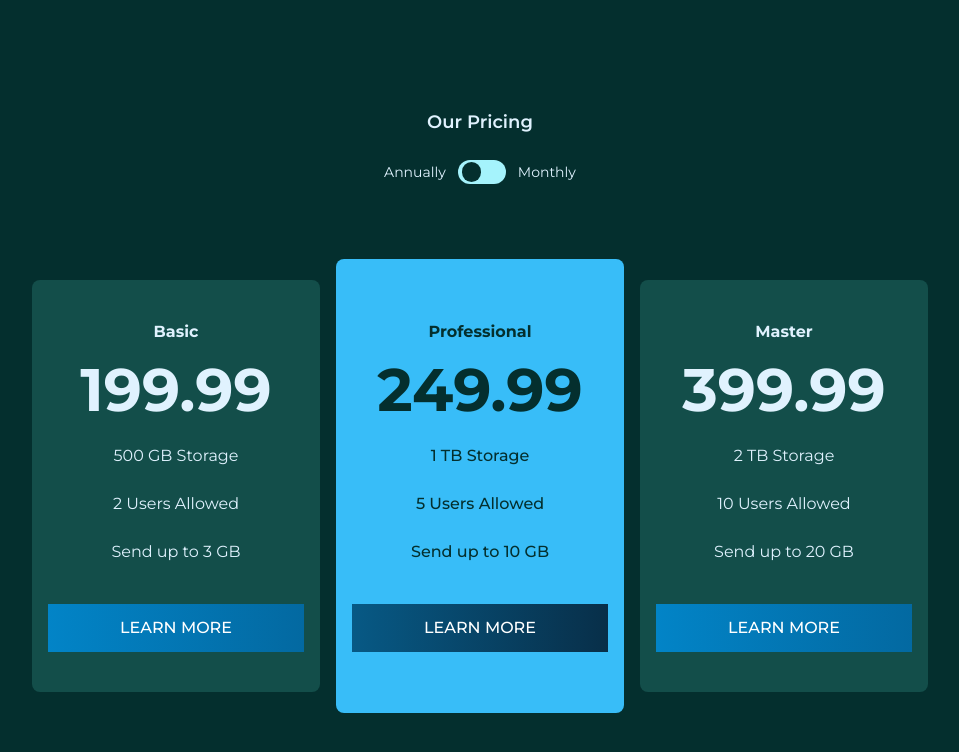
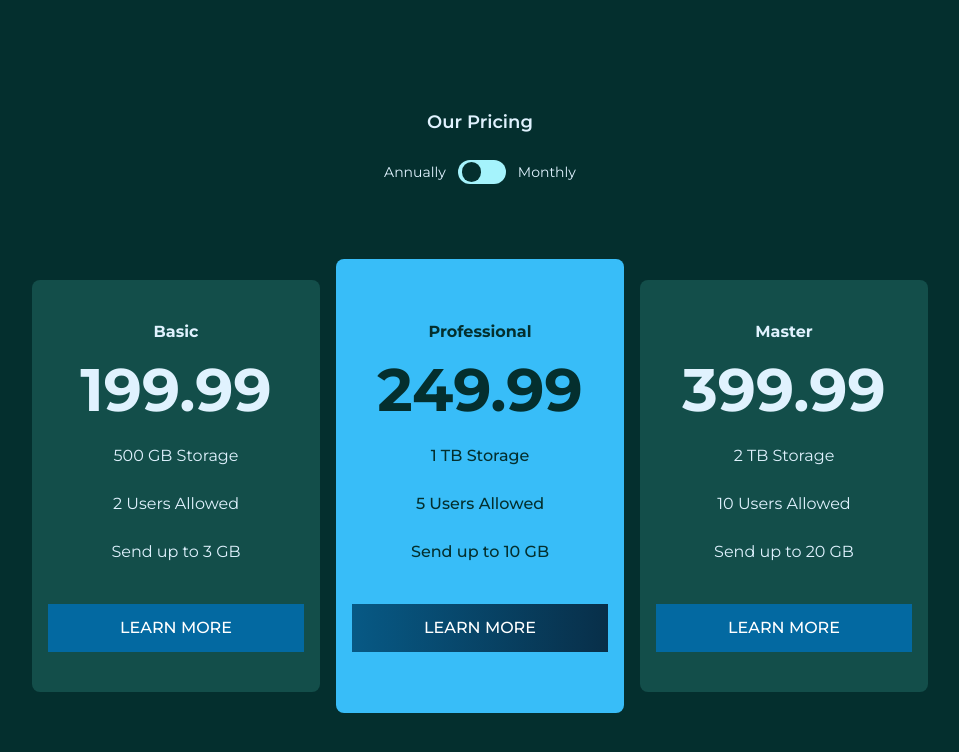
Before and after one commit to AtanasovCode/price-preview, a React (Vite) app: page / in a window 1280 px wide. Shown: the top 752 px of the page, without its empty margins (160-1119 px from the left). Built offline with nearby package versions, Linux system fonts and the light colour scheme.

Commit message:
removed button gradients

```diff
--- a/src/components/Card.jsx
+++ b/src/components/Card.jsx
@@ -28,8 +28,7 @@ const Card = ({ data, type }) => {
                     type="button"
                     value="Learn More"
                     className="uppercase font-2xl font-medium text-white w-full p-3 cursor-pointer
-                    bg-gradient-to-r from-btn-gradient-start to-btn-gradient-end
-                    hover:from-transparent hover:to-transparent hover:bg-sky-600"
+                    bg-btn-bg hover:bg-sky-600"
                 />
             </div>
         </div>
--- a/tailwind.config.js
+++ b/tailwind.config.js
@@ -15,8 +15,7 @@ export default {
         'toggle': "#042f2e",
         'card-pro': "#38bdf8",
         'card': "#134e4a",
-        'btn-gradient-start': "#0284c7",
-        'btn-gradient-end': "#0369a1",
+        'btn-bg': "#0369a1",
         'btn-pro-gradient-start': "#075985",
         'btn-pro-gradient-end': "#082f49",
       },
```
